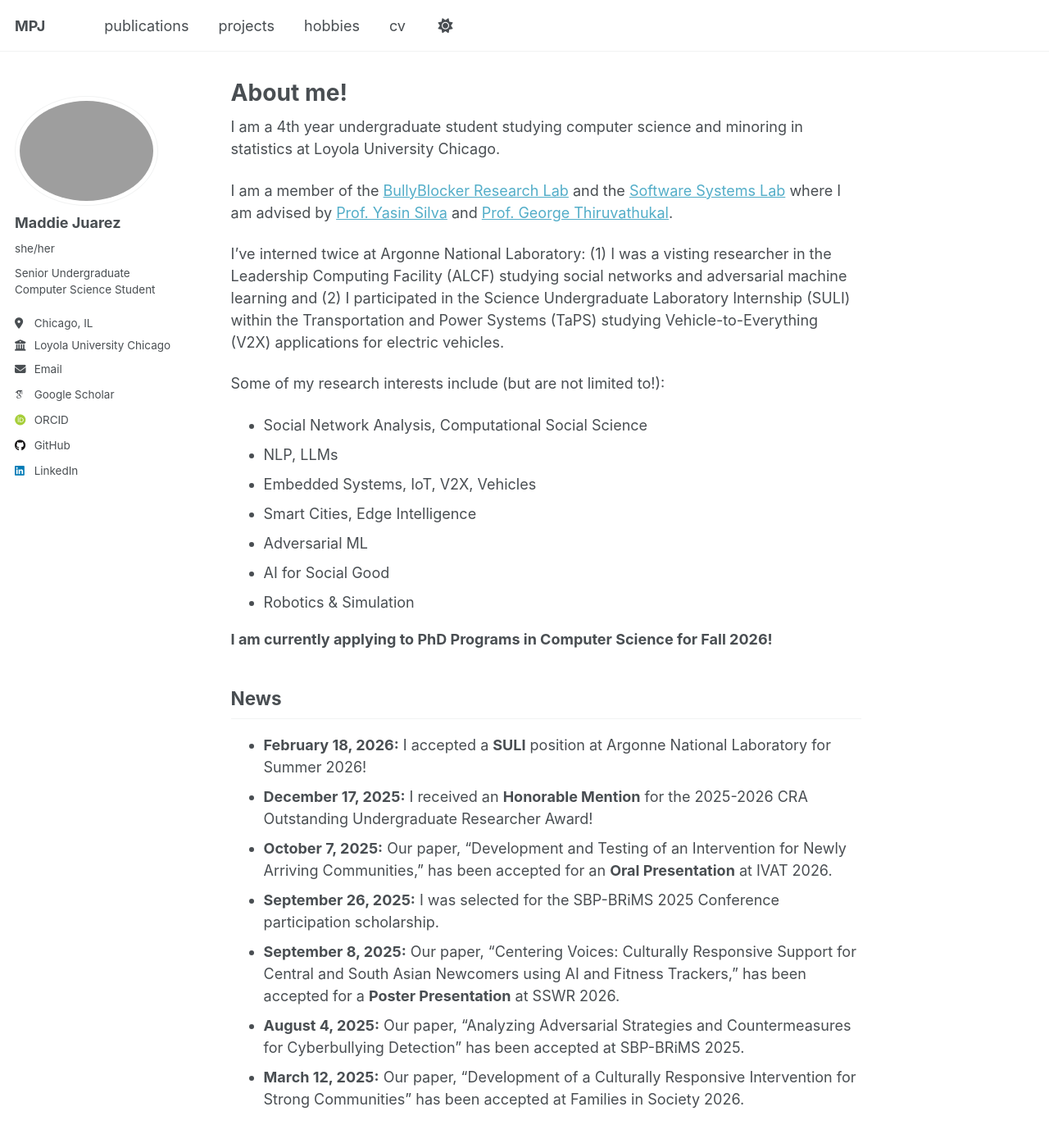
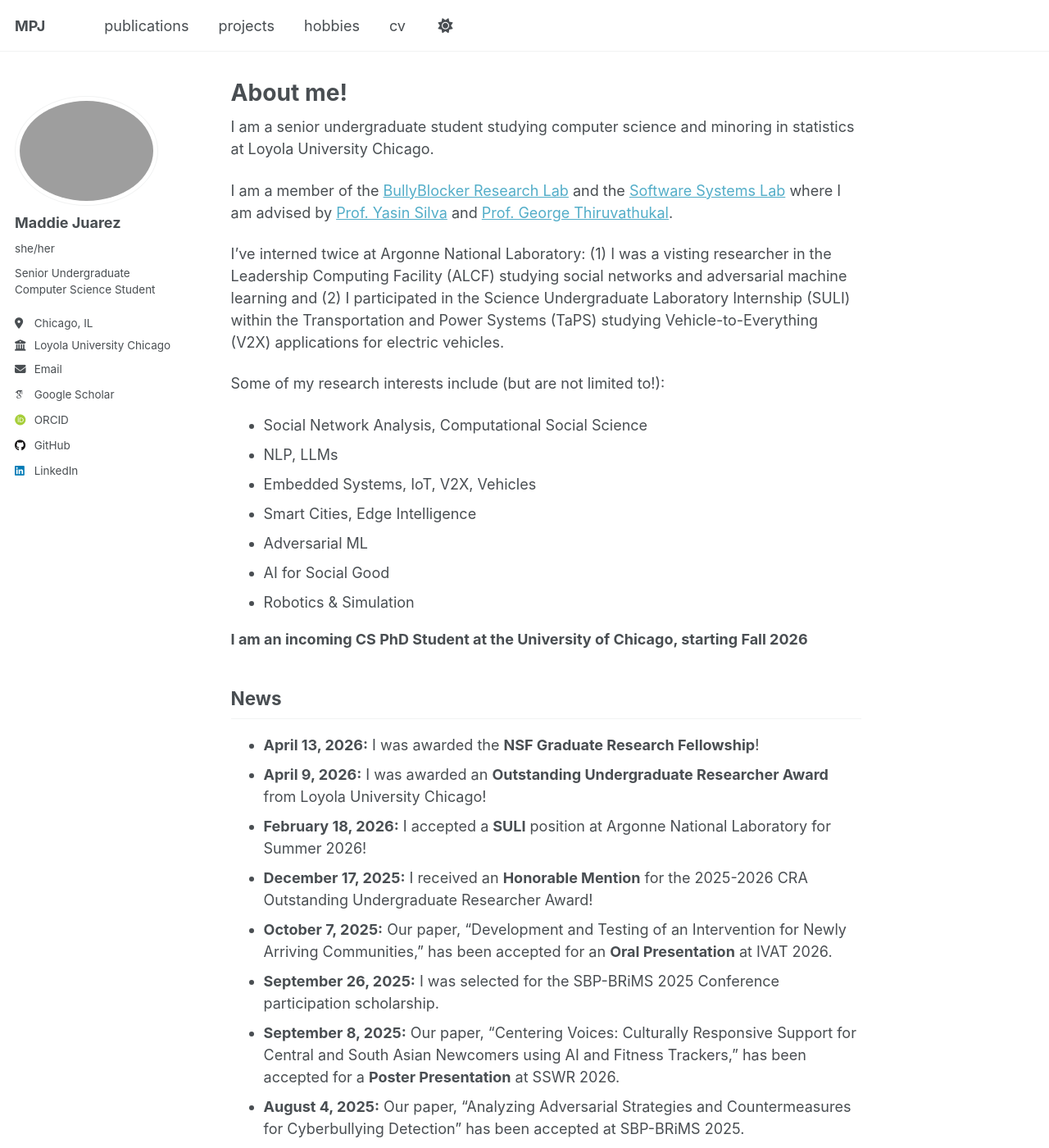
Before and after one commit to mjuarez4/mjuarez4.github.io, a Jekyll site: the page built from _pages/about.md, in a window 1280 px wide and 1400 px high. Shown: the whole window at 82% size. Built offline with Jekyll 4.4.1, drawn with Linux system fonts in a browser that asks for light colours; some web fonts are replaced; a script that is not in the unit is left out.

Commit message:
recent updates

```diff
--- a/_pages/about.md
+++ b/_pages/about.md
@@ -7,7 +7,7 @@ redirect_from:
   - /about.html
 ---
 
-I am a 4th year undergraduate student studying computer science and minoring in statistics at Loyola University Chicago.
+I am a senior undergraduate student studying computer science and minoring in statistics at Loyola University Chicago.
 
 I am a member of the [BullyBlocker Research Lab](https://ysilva.cs.luc.edu/BullyBlocker/) and the [Software Systems Lab](https://ssl.cs.luc.edu/) where I am advised by [Prof. Yasin Silva](https://ysilva.cs.luc.edu/) and [Prof. George Thiruvathukal](https://gkt.sh/).
 
@@ -23,9 +23,11 @@ Some of my research interests include (but are not limited to!):
 - Robotics & Simulation
 
 
-**I am currently applying to PhD Programs in Computer Science for Fall 2026!**
+**I am an incoming CS PhD Student at the University of Chicago, starting Fall 2026**
 
 ## News
+- **April 13, 2026:** I was awarded the **NSF Graduate Research Fellowship**!
+- **April 9, 2026:** I was awarded an **Outstanding Undergraduate Researcher Award** from Loyola University Chicago!
 - **February 18, 2026:** I accepted a **SULI** position at Argonne National Laboratory for Summer 2026!
 - **December 17, 2025:** I received an **Honorable Mention** for the 2025-2026 CRA Outstanding Undergraduate Researcher Award!
 - **October 7, 2025:** Our paper, "Development and Testing of an Intervention for Newly Arriving Communities," has been accepted for an **Oral Presentation** at IVAT 2026.
--- a/_pages/hobbies.html
+++ b/_pages/hobbies.html
@@ -23,7 +23,7 @@ author_profile: true
 </style>
 
 <!-- project 1 -->
-<h1>Art</h1>
+<h1>art</h1>
 <p>I am deeply passionate about drawing and painting. In my free time, I enjoy using charcoal to create large composite drawings of life around me. I am currently working on a portrait of my cat, Louie.</p>
 
 <style>
@@ -66,7 +66,7 @@ author_profile: true
 
 </div>
 
-<h1>Running</h1>
+<h1>running</h1>
 <p>Running throughout the year keeps me grounded. I've ran the 2025 Chicago Hot Chocolat Run (15k) and recently the Shamrock Shuffle (8K). Throughut the week, I run 5-10 miles and one day hope to run a half marathon.</p>
 
 
@@ -85,7 +85,7 @@ author_profile: true
 </div>
 
 
-<h1>Reading</h1>
+<h1>reading</h1>
 <p>I read a lot. This section will get rotated. My favorites are listed below. I am currently reading Anne Franke's diary and Harry Potter Order of the Phoenix.</p>
 
 
```
Also changed, not shown: 2 other files.
